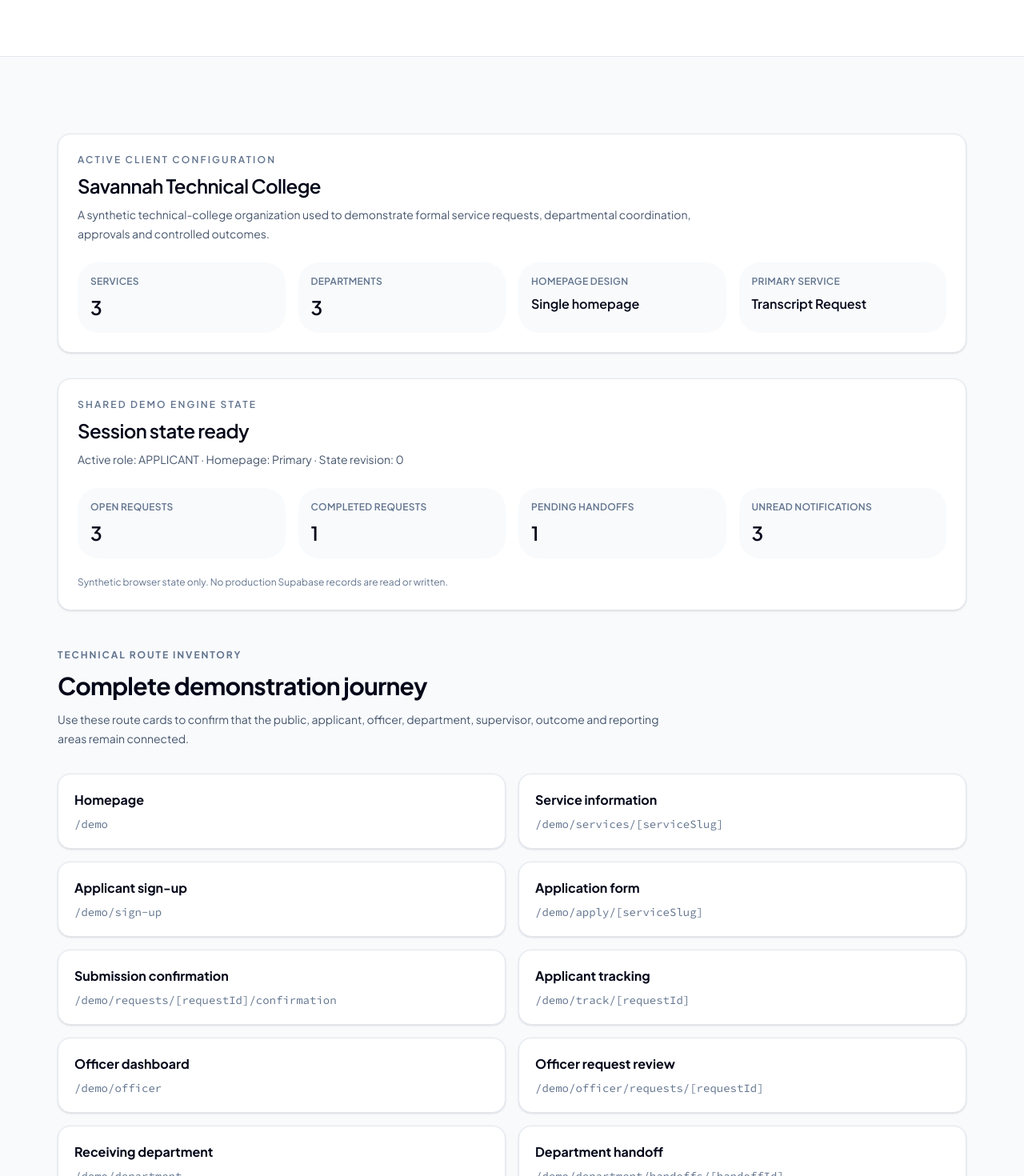
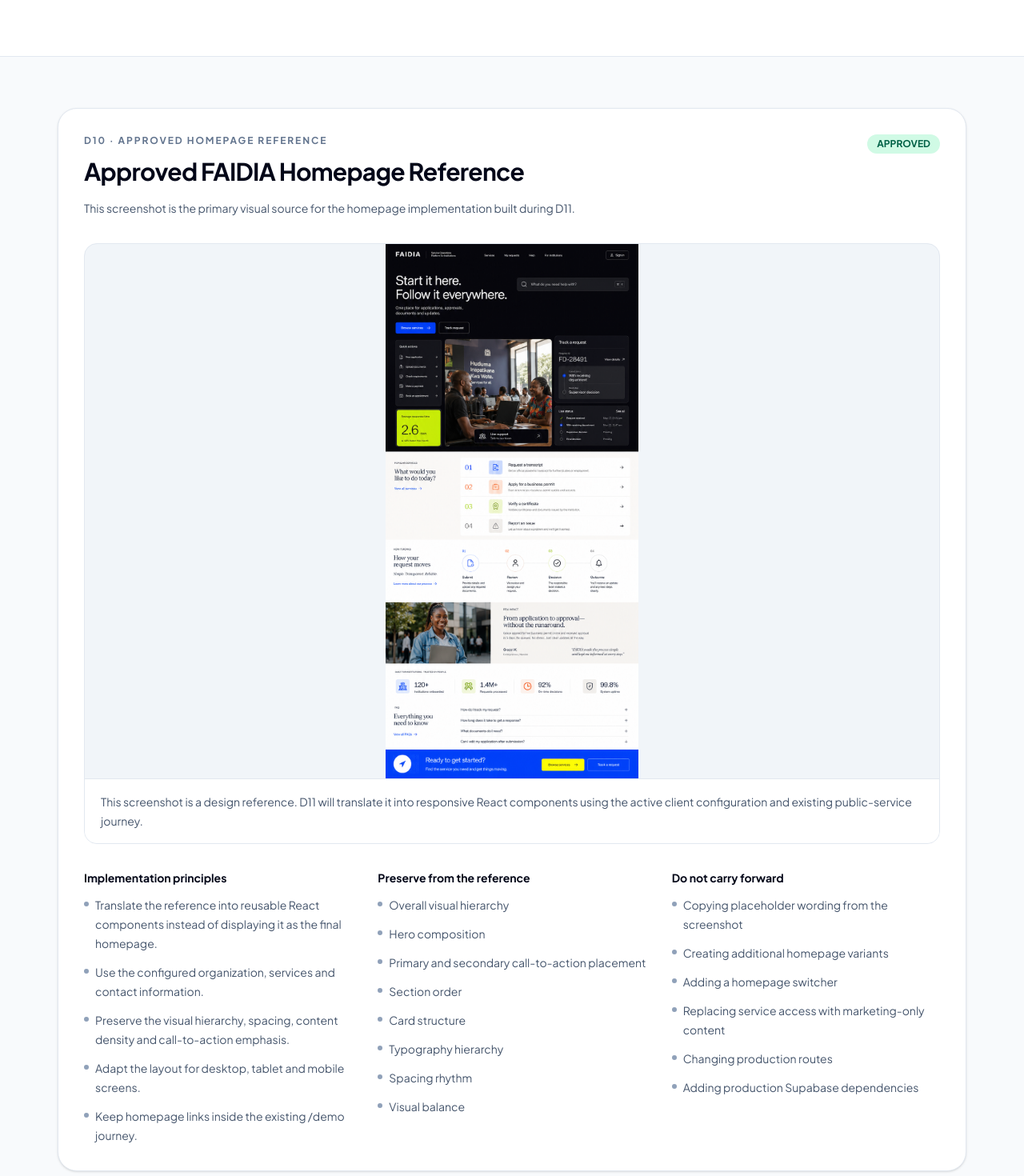
Before and after one commit to Nyabera/digi-serve, a Next.js app: page /demo in a window 1280 px wide. Shown: the part 520-1990 px from the top of the page at 80% size. Built offline with nearby package versions, Linux system fonts and the light colour scheme.

Commit message:
feat(demo): attach approved homepage reference

```diff
--- a/app/demo/page.tsx
+++ b/app/demo/page.tsx
@@ -1,5 +1,6 @@
 import Link from "next/link";
 
+import { HomepageReferencePreview } from "@/components/demo/homepages/homepage-reference-preview";
 import { DemoClientConfigSummary } from "@/components/demo/shared/demo-client-config-summary";
 import { DemoStateSummary } from "@/components/demo/shared/demo-state-summary";
 import { DemoPublicShell } from "@/components/demo/shell";
@@ -121,6 +122,8 @@
       </section>
 
       <section className="mx-auto max-w-[1200px] px-4 py-12 sm:px-6 lg:px-8 lg:py-16">
+        <HomepageReferencePreview />
+
         <DemoClientConfigSummary client={client} />
 
         <DemoStateSummary />
--- /dev/null
+++ b/components/demo/homepages/homepage-reference-preview.tsx
@@ -0,0 +1,113 @@
+import Image from "next/image";
+
+import { PRIMARY_HOMEPAGE_REFERENCE } from "@/config/demo/homepage-reference";
+
+export function HomepageReferencePreview() {
+  const reference = PRIMARY_HOMEPAGE_REFERENCE;
+
+  return (
+    <section
+      aria-labelledby="homepage-reference-preview-title"
+      className="rounded-3xl border border-slate-200 bg-white p-6 shadow-sm sm:p-8"
+    >
+      <div className="flex flex-col gap-4 lg:flex-row lg:items-start lg:justify-between">
+        <div className="max-w-3xl">
+          <p className="text-xs font-bold uppercase tracking-[0.16em] text-slate-500">
+            D10 · Approved homepage reference
+          </p>
+
+          <h2
+            id="homepage-reference-preview-title"
+            className="mt-3 text-3xl font-bold tracking-tight text-slate-950"
+          >
+            {reference.name}
+          </h2>
+
+          <p className="mt-4 text-sm leading-6 text-slate-600">
+            {reference.purpose}
+          </p>
+        </div>
+
+        <span className="w-fit rounded-full bg-emerald-100 px-3 py-1 text-xs font-bold text-emerald-800">
+          {reference.approvalStatus}
+        </span>
+      </div>
+
+      <figure className="mt-8 overflow-hidden rounded-2xl border border-slate-200 bg-slate-100">
+        <div className="relative aspect-[16/10] w-full">
+          <Image
+            src={reference.imagePath}
+            alt={reference.imageAlt}
+            fill
+            priority
+            unoptimized
+            sizes="(min-width: 1280px) 1120px, 100vw"
+            className="object-contain"
+          />
+        </div>
+
+        <figcaption className="border-t border-slate-200 bg-white px-5 py-4 text-sm leading-6 text-slate-600">
+          This screenshot is a design reference. D11 will translate
+          it into responsive React components using the active client
+          configuration and existing public-service journey.
+        </figcaption>
+      </figure>
+
+      <div className="mt-8 grid gap-8 lg:grid-cols-3">
+        <section>
+          <h3 className="text-sm font-bold text-slate-950">
+            Implementation principles
+          </h3>
+
+          <ul className="mt-3 space-y-3 text-sm leading-6 text-slate-600">
+            {reference.implementationPrinciples.map((item) => (
+              <li key={item} className="flex items-start gap-2">
+                <span
+                  aria-hidden="true"
+                  className="mt-2 h-1.5 w-1.5 shrink-0 rounded-full bg-slate-400"
+                />
+                <span>{item}</span>
+              </li>
+            ))}
+          </ul>
+        </section>
+
+        <section>
+          <h3 className="text-sm font-bold text-slate-950">
+            Preserve from the reference
+          </h3>
+
+          <ul className="mt-3 space-y-3 text-sm leading-6 text-slate-600">
+            {reference.preserve.map((item) => (
+              <li key={item} className="flex items-start gap-2">
+                <span
+                  aria-hidden="true"
+                  className="mt-2 h-1.5 w-1.5 shrink-0 rounded-full bg-slate-400"
+                />
+                <span>{item}</span>
+              </li>
+            ))}
+          </ul>
+        </section>
+
+        <section>
+          <h3 className="text-sm font-bold text-slate-950">
+            Do not carry forward
+          </h3>
+
+          <ul className="mt-3 space-y-3 text-sm leading-6 text-slate-600">
+            {reference.avoid.map((item) => (
+              <li key={item} className="flex items-start gap-2">
+                <span
+                  aria-hidden="true"
+                  className="mt-2 h-1.5 w-1.5 shrink-0 rounded-full bg-slate-400"
+                />
+                <span>{item}</span>
+              </li>
+            ))}
+          </ul>
+        </section>
+      </div>
+    </section>
+  );
+}
--- /dev/null
+++ b/config/demo/homepage-reference.ts
@@ -0,0 +1,38 @@
+import type { DemoHomepageReference } from "@/types/demo/homepage-reference";
+
+export const PRIMARY_HOMEPAGE_REFERENCE = {
+  id: "primary-homepage-reference",
+  name: "Approved FAIDIA Homepage Reference",
+  approvalStatus: "APPROVED",
+  imagePath:
+    "/demo/references/homepage/primary-homepage-reference.png",
+  imageAlt:
+    "Approved visual reference for the single FAIDIA Demo Engine homepage.",
+  purpose:
+    "This screenshot is the primary visual source for the homepage implementation built during D11.",
+  implementationPrinciples: [
+    "Translate the reference into reusable React components instead of displaying it as the final homepage.",
+    "Use the configured organization, services and contact information.",
+    "Preserve the visual hierarchy, spacing, content density and call-to-action emphasis.",
+    "Adapt the layout for desktop, tablet and mobile screens.",
+    "Keep homepage links inside the existing /demo journey.",
+  ],
+  preserve: [
+    "Overall visual hierarchy",
+    "Hero composition",
+    "Primary and secondary call-to-action placement",
+    "Section order",
+    "Card structure",
+    "Typography hierarchy",
+    "Spacing rhythm",
+    "Visual balance",
+  ],
+  avoid: [
+    "Copying placeholder wording from the screenshot",
+    "Creating additional homepage variants",
+    "Adding a homepage switcher",
+    "Replacing service access with marketing-only content",
+    "Changing production routes",
+    "Adding production Supabase dependencies",
+  ],
+} as const satisfies DemoHomepageReference;
--- /dev/null
+++ b/types/demo/homepage-reference.ts
@@ -0,0 +1,11 @@
+export interface DemoHomepageReference {
+  readonly id: string;
+  readonly name: string;
+  readonly approvalStatus: "APPROVED";
+  readonly imagePath: string;
+  readonly imageAlt: string;
+  readonly purpose: string;
+  readonly implementationPrinciples: readonly string[];
+  readonly preserve: readonly string[];
+  readonly avoid: readonly string[];
+}
```
Also changed, not shown: public/demo/references/homepage/primary-homepage-reference.png (added), 2 other files (tests, documents, lock files or other folders).
